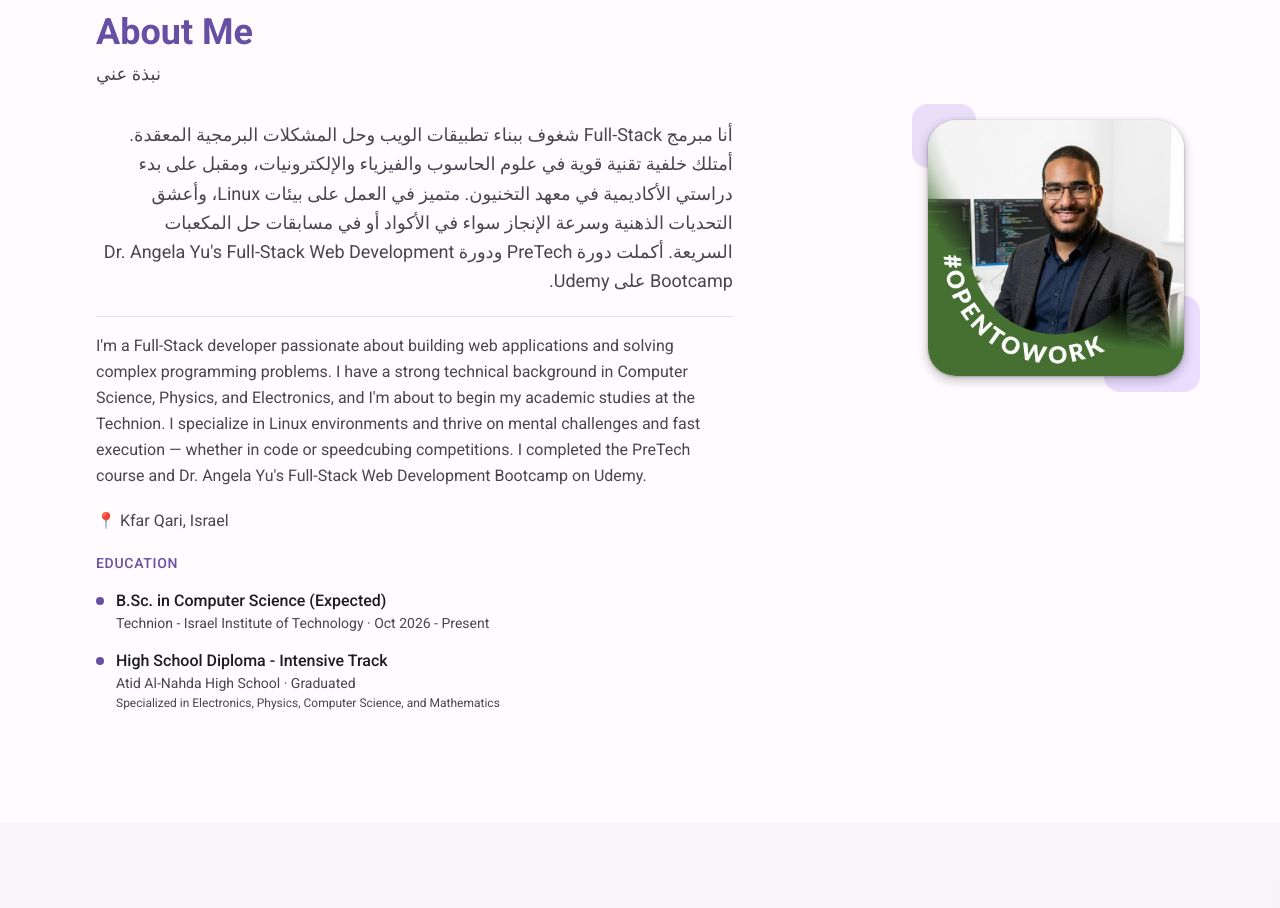
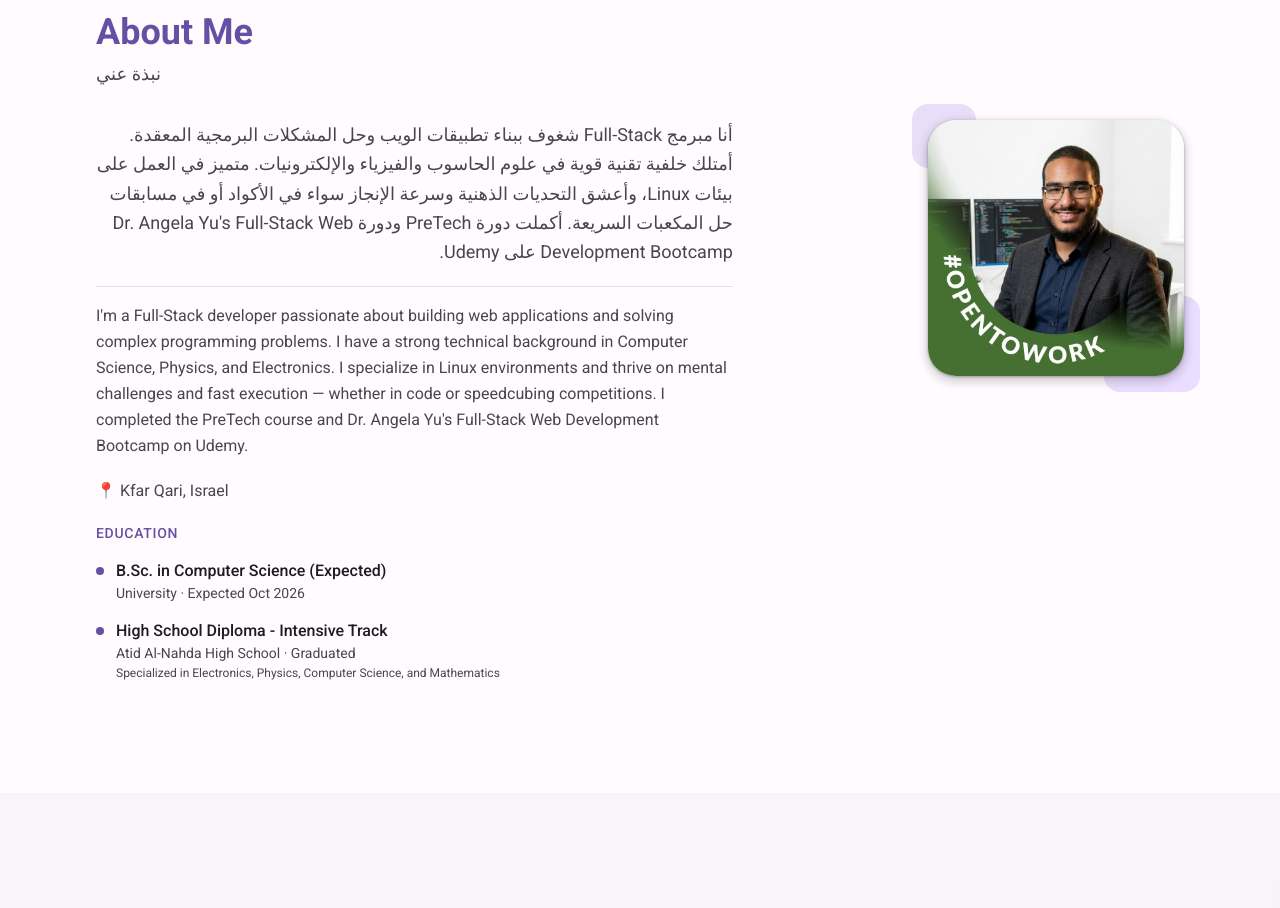
Before and after one commit to AbdullahZaid-ggg/portfolio_abdalla_zaid, a React (Vite) app: page / in a window 1280 px wide. Shown: the part 900-1808 px from the top of the page. Built offline with nearby package versions, Linux system fonts and the light colour scheme; a web font is replaced by a local one.

Commit message:
Remove Technion references from bio and education

```diff
--- a/src/data/portfolioData.js
+++ b/src/data/portfolioData.js
@@ -6,8 +6,8 @@ const portfolioData = {
     headlineAr: "مبرمج Full-Stack وطالب علوم حاسوب",
     tagline: "I build elegant, accessible digital experiences. Passionate about problem-solving, Linux, and speedcubing.",
     taglineAr: "أبني تجارب رقمية أنيقة وسهلة الوصول. شغوف بحل المشكلات، بيئات Linux، وحل المكعبات السريعة.",
-    bio: "أنا مبرمج Full-Stack شغوف ببناء تطبيقات الويب وحل المشكلات البرمجية المعقدة. أمتلك خلفية تقنية قوية في علوم الحاسوب والفيزياء والإلكترونيات، ومقبل على بدء دراستي الأكاديمية في معهد التخنيون. متميز في العمل على بيئات Linux، وأعشق التحديات الذهنية وسرعة الإنجاز سواء في الأكواد أو في مسابقات حل المكعبات السريعة. أكملت دورة PreTech ودورة Dr. Angela Yu's Full-Stack Web Development Bootcamp على Udemy.",
-    bioEn: "I'm a Full-Stack developer passionate about building web applications and solving complex programming problems. I have a strong technical background in Computer Science, Physics, and Electronics, and I'm about to begin my academic studies at the Technion. I specialize in Linux environments and thrive on mental challenges and fast execution — whether in code or speedcubing competitions. I completed the PreTech course and Dr. Angela Yu's Full-Stack Web Development Bootcamp on Udemy.",
+    bio: "أنا مبرمج Full-Stack شغوف ببناء تطبيقات الويب وحل المشكلات البرمجية المعقدة. أمتلك خلفية تقنية قوية في علوم الحاسوب والفيزياء والإلكترونيات. متميز في العمل على بيئات Linux، وأعشق التحديات الذهنية وسرعة الإنجاز سواء في الأكواد أو في مسابقات حل المكعبات السريعة. أكملت دورة PreTech ودورة Dr. Angela Yu's Full-Stack Web Development Bootcamp على Udemy.",
+    bioEn: "I'm a Full-Stack developer passionate about building web applications and solving complex programming problems. I have a strong technical background in Computer Science, Physics, and Electronics. I specialize in Linux environments and thrive on mental challenges and fast execution — whether in code or speedcubing competitions. I completed the PreTech course and Dr. Angela Yu's Full-Stack Web Development Bootcamp on Udemy.",
     avatar: "/avatar.jpeg",
     resumeUrl: "#",
     location: "Kfar Qari, Israel",
@@ -109,9 +109,9 @@ const portfolioData = {
     {
       degree: "B.Sc. in Computer Science (Expected)",
       degreeAr: "بكالوريوس في علوم الحاسوب (متوقع)",
-      school: "Technion - Israel Institute of Technology",
-      schoolAr: "معهد التخنيون للتكنولوجيا",
-      period: "Oct 2026 - Present",
+      school: "University",
+      schoolAr: "الجامعة",
+      period: "Expected Oct 2026",
     },
     {
       degree: "High School Diploma - Intensive Track",
```
